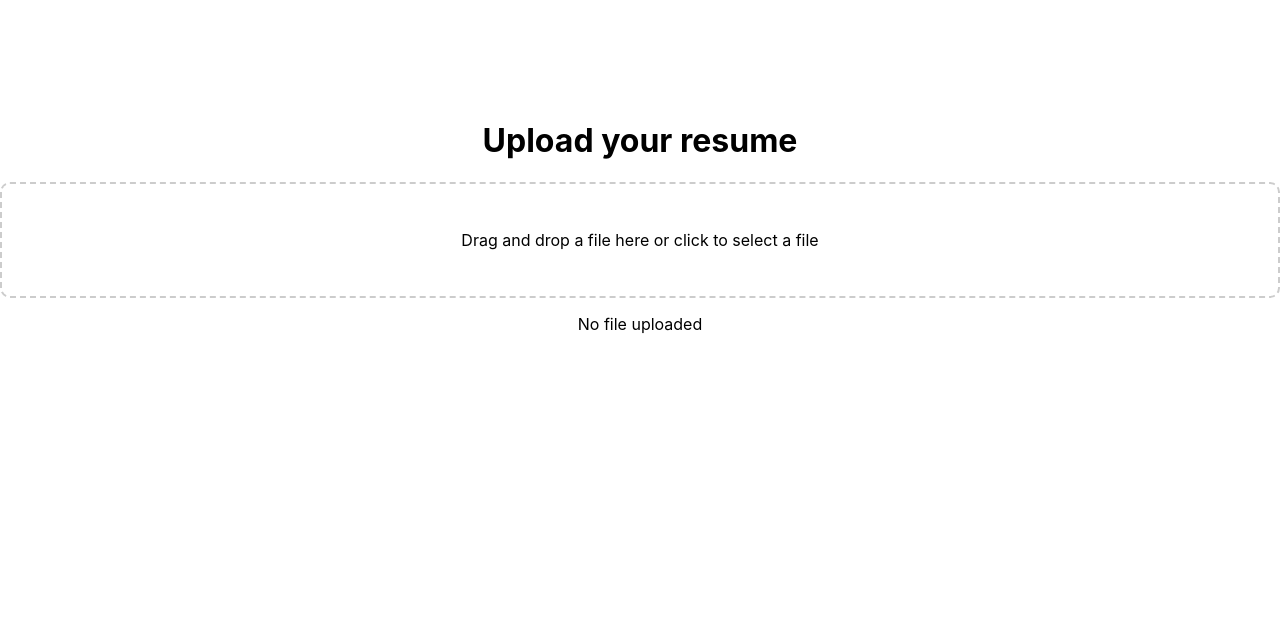
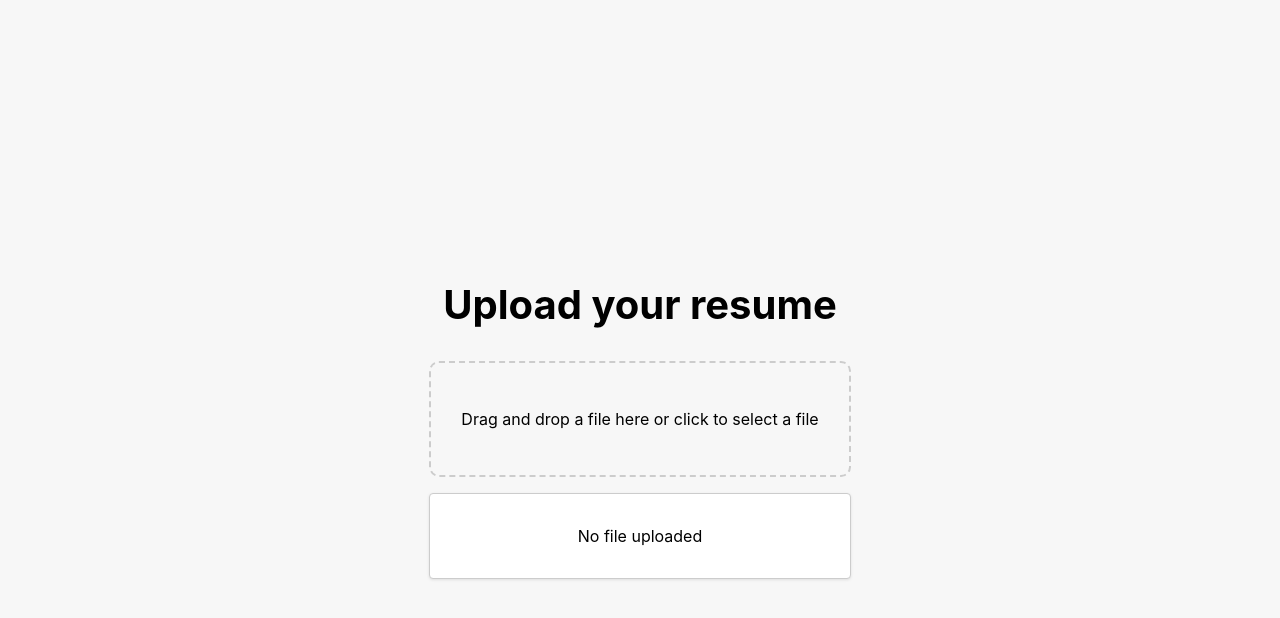
Before and after one commit to AimenHallou/ResumeBuilder, a React (Create React App) app: page /upload in a window 1280 px wide. Shown: the top 618 px of the page. Built offline with nearby package versions, Linux system fonts and the light colour scheme.

Commit message:
UI fix and added loading

```diff
--- a/src/App.css
+++ b/src/App.css
@@ -1,7 +1,60 @@
-.App {
-  text-align: center;
+body {
+  font-family: Arial, sans-serif;
+  margin: 0;
+  padding: 0;
 }
 
-.landing-page {
-  padding-top: 100px;
+.container {
+  max-width: 800px;
+  margin: 0 auto;
+  padding: 20px;
 }
+
+h1 {
+  font-size: 2rem;
+  margin-bottom: 20px;
+}
+
+button {
+  padding: 10px 20px;
+  font-size: 1rem;
+  cursor: pointer;
+  background-color: #007bff;
+  color: #ffffff;
+  border: none;
+  border-radius: 5px;
+  outline: none;
+  transition: background-color 0.2s ease-in-out;
+}
+
+button:hover {
+  background-color: #0056b3;
+}
+
+.error-message {
+  color: red;
+  font-weight: bold;
+  margin-top: 10px;
+}
+
+.loader {
+  border: 6px solid #f3f3f3;
+  border-top: 6px solid #3498db;
+  border-radius: 50%;
+  width: 30px;
+  height: 30px;
+  animation: spin 2s linear infinite;
+}
+
+.App {
+  display: flex;
+  justify-content: center;
+  align-items: center;
+  min-height: 100vh;
+  padding: 1rem;
+}
+
+@keyframes spin {
+  0% { transform: rotate(0deg); }
+  100% { transform: rotate(360deg); }
+}
--- a/src/App.js
+++ b/src/App.js
@@ -6,13 +6,17 @@ import MainPage from './components/MainPage';
 
 function App() {
   const [fileContent, setFileContent] = useState(null);
+  const [loading, setLoading] = useState(false);
 
   const onFileDrop = (acceptedFiles) => {
     const file = acceptedFiles[0];
     const reader = new FileReader();
 
+    setLoading(true);
+
     reader.onload = () => {
       setFileContent(reader.result);
+      setLoading(false);
     };
 
     reader.readAsText(file);
@@ -23,10 +27,7 @@ function App() {
       <Router>
         <Routes>
           <Route path="/" element={<MainPage />} />
-          <Route
-            path="/upload"
-            element={<LandingPage onFileDrop={onFileDrop} fileContent={fileContent} />}
-          />
+          <Route path="/upload" element={<LandingPage onFileDrop={onFileDrop} loading={loading} fileContent={fileContent} />} />
         </Routes>
       </Router>
     </div>
--- a/src/components/DragAndDropArea.js
+++ b/src/components/DragAndDropArea.js
@@ -5,7 +5,7 @@ const DragAndDropArea = ({ onDrop, accept }) => {
   const { getRootProps, getInputProps, isDragActive } = useDropzone({
     onDrop,
     accept,
-    noClick: false,
+    noClick: true,
     noKeyboard: true,
   });
 
--- /dev/null
+++ b/src/components/FileContent.css
@@ -0,0 +1,13 @@
+.file-content {
+    border: 1px solid #ccc;
+    border-radius: 4px;
+    padding: 16px;
+    margin-top: 16px;
+    max-width: 800px;
+    overflow-x: auto;
+    white-space: pre-wrap; /* This will wrap text */
+  }
+
+  .file-content pre {
+    margin: 0;
+  }
--- /dev/null
+++ b/src/components/LandingPage.css
@@ -0,0 +1,27 @@
+/* LandingPage.js */
+.landing-page {
+  text-align: center;
+  max-width: 800px;
+  margin: 0 auto;
+}
+
+.landing-page h1 {
+  font-size: 2.5rem;
+  margin-bottom: 2rem;
+}
+
+.file-content {
+  border: 1px solid #ccc;
+  border-radius: 4px;
+  padding: 1rem;
+  margin-top: 1rem;
+  max-width: 100%;
+  overflow-x: auto;
+  white-space: pre-wrap;
+  background-color: #fff;
+  box-shadow: 0 1px 3px rgba(0, 0, 0, 0.1);
+}
+
+.file-content pre {
+  margin: 0;
+}
--- a/src/components/LandingPage.js
+++ b/src/components/LandingPage.js
@@ -1,12 +1,19 @@
 import React from 'react';
 import DragAndDropArea from './DragAndDropArea';
+import './FileContent.css';
 
-const LandingPage = ({ onFileDrop, loading, fileContent }) => {
+const LandingPage = ({ onFileDrop, loading, setLoading, fileContent }) => {
   return (
     <div className="landing-page">
       <h1>Upload your resume</h1>
-      <DragAndDropArea onDrop={onFileDrop} loading={loading} />
-      {fileContent ? (
+      <DragAndDropArea
+        onDrop={onFileDrop}
+        loading={loading}
+        setLoading={setLoading}
+      />
+      {loading ? (
+        <p>Loading...</p>
+      ) : fileContent ? (
         <div className="file-content">
           <pre>{fileContent}</pre>
         </div>
--- /dev/null
+++ b/src/components/MainPage.css
@@ -0,0 +1,26 @@
+.landing-page {
+    text-align: center;
+    max-width: 800px;
+    margin: 0 auto;
+  }
+
+  .landing-page h1 {
+    font-size: 2.5rem;
+    margin-bottom: 2rem;
+  }
+
+  .file-content {
+    border: 1px solid #ccc;
+    border-radius: 4px;
+    padding: 1rem;
+    margin-top: 1rem;
+    max-width: 100%;
+    overflow-x: auto;
+    white-space: pre-wrap;
+    background-color: #fff;
+    box-shadow: 0 1px 3px rgba(0, 0, 0, 0.1);
+  }
+
+  .file-content pre {
+    margin: 0;
+  }
--- a/src/components/MainPage.js
+++ b/src/components/MainPage.js
@@ -1,6 +1,6 @@
 import React from 'react';
 import { useNavigate } from 'react-router-dom';
-
+import './MainPage.css';
 
 const MainPage = () => {
   const navigate = useNavigate();
@@ -17,5 +17,4 @@ const MainPage = () => {
   );
 };
 
-
 export default MainPage;
--- a/src/index.css
+++ b/src/index.css
@@ -5,6 +5,8 @@ body {
     sans-serif;
   -webkit-font-smoothing: antialiased;
   -moz-osx-font-smoothing: grayscale;
+  background-color: #f7f7f7;
+  min-height: 100vh;
 }
 
 code {
```
Also changed, not shown: src/components/FileUploader.css (+13 -33 lines). Lines whose indentation alone changed are shown as unchanged.
